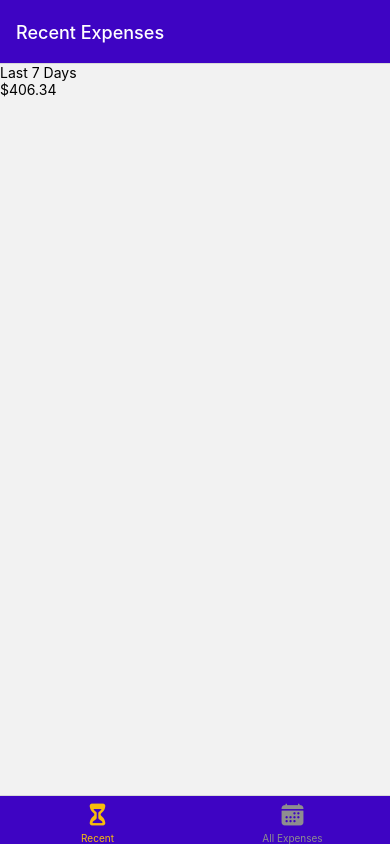
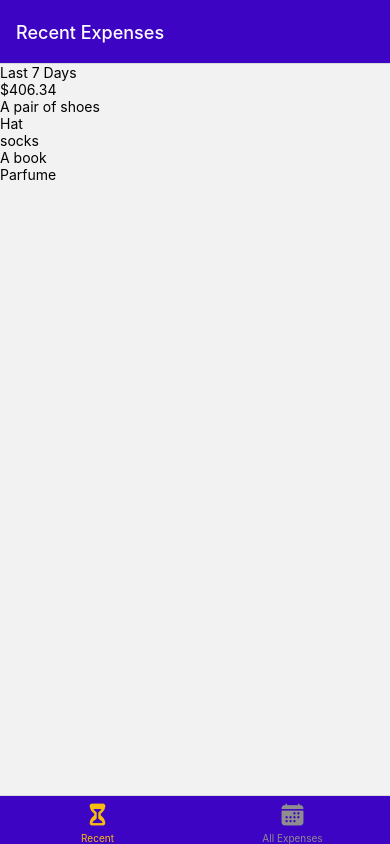
Before and after one commit to SetRedEyes/expense-tracker, a React Native app: screen / in a window 390 px wide. Built offline with nearby package versions, Linux system fonts and the light colour scheme.

Commit message:
Outputting a list of Expenses

```diff
--- a/package.json
+++ b/package.json
@@ -22,6 +22,7 @@
   "devDependencies": {
     "@babel/core": "^7.20.0",
     "@types/react": "~18.2.14",
+    "@types/react-native": "^0.73.0",
     "typescript": "^5.1.3"
   },
   "private": true
--- a/src/components/ExpensesOutput/ExpensesList.tsx
+++ b/src/components/ExpensesOutput/ExpensesList.tsx
@@ -1,5 +1,22 @@
-import { FlatList } from "react-native";
+import { FlatList, Text } from "react-native";
+import { IExpenses } from "../../types/Expenses";
 
-export const ExpensesList = () => {
-  return <FlatList />;
+interface ExpensesListProps {
+  expenses: IExpenses[];
+}
+
+export const ExpensesList = ({ expenses }: ExpensesListProps) => {
+  const renderItem = ({ item }: { item: IExpenses }) => {
+    return <Text>{item.description}</Text>;
+  };
+
+  const keyExtractor = (item: IExpenses) => item.id.toString();
+
+  return (
+    <FlatList
+      data={expenses}
+      renderItem={renderItem}
+      keyExtractor={keyExtractor}
+    />
+  );
 };
--- a/src/components/ExpensesOutput/ExpensesOutput.tsx
+++ b/src/components/ExpensesOutput/ExpensesOutput.tsx
@@ -25,7 +25,7 @@ const DUMMY_EXPENSES: IExpenses[] = [
   {
     id: "e4",
     description: "A book",
-    amount:14.99,
+    amount: 14.99,
     date: new Date("2023-11-11"),
   },
   {
@@ -48,7 +48,7 @@ export const ExpensesOutput = ({
   return (
     <View>
       <ExpensesSummary expenses={expenses} periodName={expensesPeriod} />
-      <ExpensesList />
+      <ExpensesList expenses={expenses} />
     </View>
   );
 };
```
Also changed, not shown: 1 other file (tests, documents, lock files or other folders).
